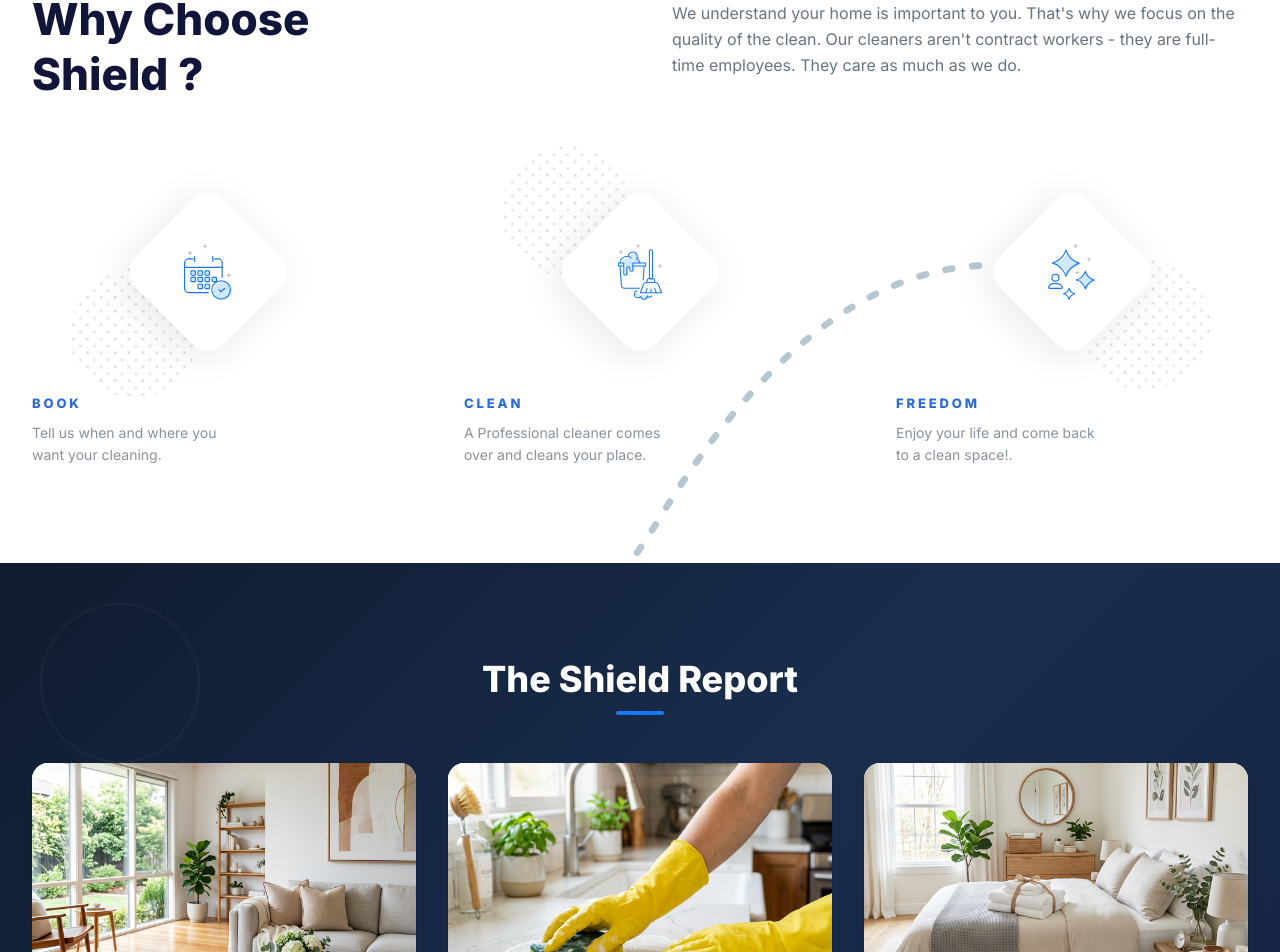
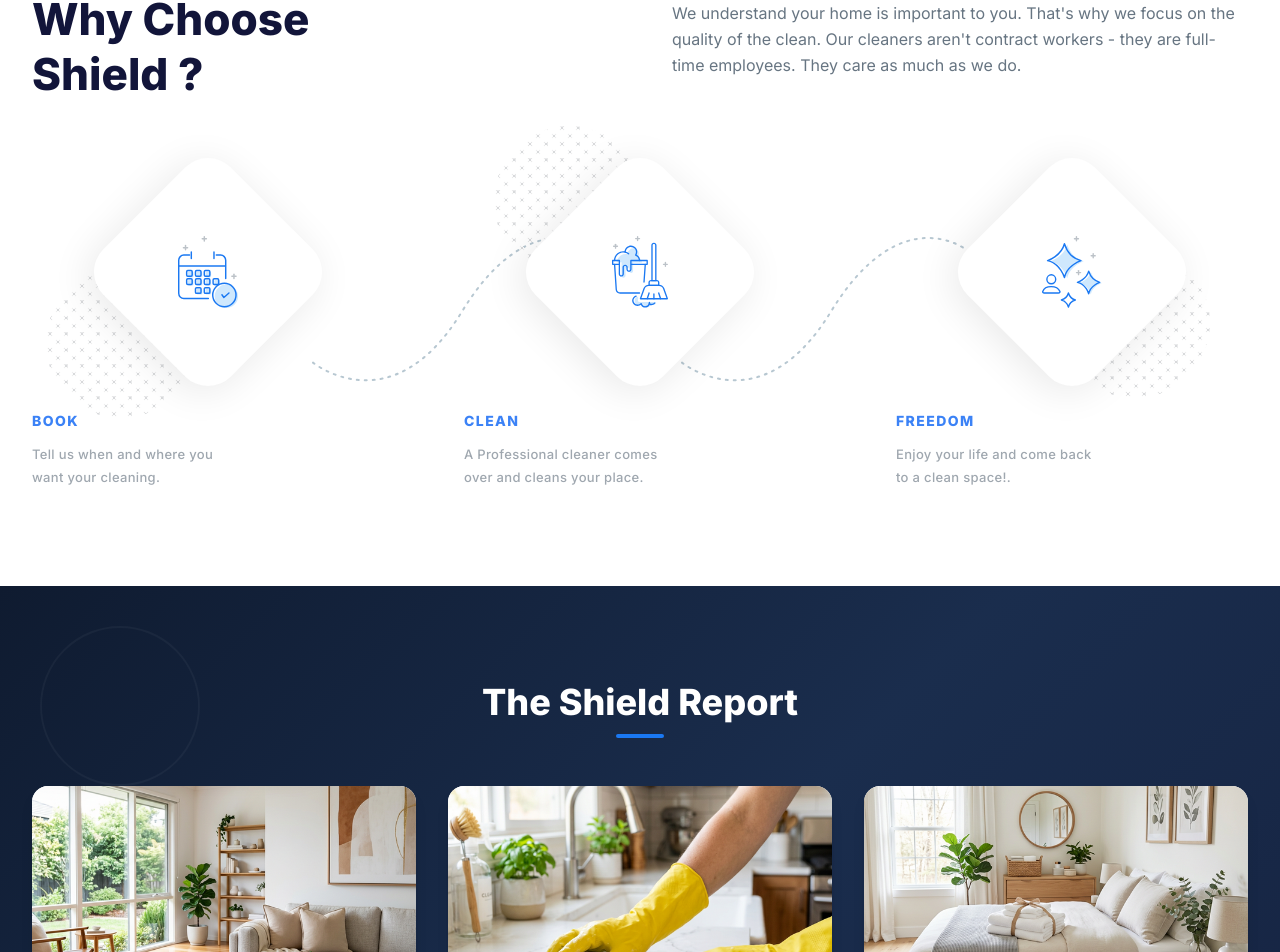
Before and after one commit to MichaelNdunwa/cleaning-service-booking-platform, a Next.js app in the folder frontend/: page / in a window 1280 px wide. Shown: the part 751-1703 px from the top of the page. Built offline with nearby package versions, Linux system fonts and the light colour scheme.

Commit message:
[IMP] 19: improved the 'How It Works Steps' grid

```diff
--- a/frontend/src/components/HowItWorksSteps.tsx
+++ b/frontend/src/components/HowItWorksSteps.tsx
@@ -31,25 +31,37 @@
 
 /* ── Dotted-circle position per card index ── */
 const dottedCirclePosition = [
-    "bottom-[-36px] left-[-48px]",   // Card 0 — BOOK
-    "top-[-36px] left-[-48px]",      // Card 1 — CLEAN
-    "bottom-[-28px] right-[-48px]",  // Card 2 — FREEDOM
+    "bottom-[-56px] left-[-72px]",   // Card 0 — BOOK (bottom-left)
+    "top-[-56px] left-[-56px]",      // Card 1 — CLEAN (top-left)
+    "bottom-[-36px] right-[-48px]",  // Card 2 — FREEDOM (bottom-right)
 ] as const;
 
 export default function HowItWorksSteps() {
     return (
         <div className="relative overflow-visible">
-            {/* ── Dashed curve path connecting diamonds (desktop only) ── */}
+            {/* ── Dashed curve paths connecting diamonds (desktop only) ── */}
             <div
-                className="hidden lg:block absolute top-[28%] left-[10%] right-[10%] z-0 pointer-events-none"
+                className="hidden lg:block absolute top-[18%] left-[23%] z-0 pointer-events-none"
                 aria-hidden="true"
             >
                 <Image
                     src="/images/curve-path.svg"
                     alt=""
-                    width={1000}
-                    height={120}
-                    className="w-full h-auto object-contain"
+                    width={287}
+                    height={143}
+                    className="object-contain"
+                />
+            </div>
+            <div
+                className="hidden lg:block absolute top-[18%] right-[23%] z-0 pointer-events-none"
+                aria-hidden="true"
+            >
+                <Image
+                    src="/images/curve-path.svg"
+                    alt=""
+                    width={287}
+                    height={143}
+                    className="object-contain"
                 />
             </div>
 
@@ -63,17 +75,17 @@
                             <div className="w-[180px] h-[180px] rotate-45 flex items-center justify-center transition-transform duration-300 ease-in-out group-hover:scale-[1.07]">
                                 {/* Inner white card */}
                                 <div
-                                    className="w-[124px] h-[124px] rounded-[22px] bg-white flex items-center justify-center"
+                                    className="w-[180px] h-[180px] rounded-[32px] bg-white flex items-center justify-center"
                                     style={{ boxShadow: "0 8px 40px rgba(0,0,0,0.09)" }}
                                 >
                                     {/* Icon — counter-rotated to appear upright */}
-                                    <div className="-rotate-45 w-[56px] h-[56px] relative">
+                                    <div className="-rotate-45 w-[72px] h-[72px] relative">
                                         <Image
                                             src={item.icon}
                                             alt={item.label}
                                             fill
                                             className="object-contain"
-                                            sizes="56px"
+                                            sizes="72px"
                                         />
                                     </div>
                                 </div>
@@ -81,7 +93,7 @@
 
                             {/* Dotted circle decoration — positioned per card */}
                             <div
-                                className={`absolute w-[130px] h-[130px] z-[-1] pointer-events-none ${dottedCirclePosition[index]}`}
+                                className={`absolute w-[150px] h-[150px] z-[-1] pointer-events-none ${dottedCirclePosition[index]}`}
                                 aria-hidden="true"
                             >
                                 <Image
@@ -89,18 +101,18 @@
                                     alt=""
                                     fill
                                     className="object-contain"
-                                    sizes="130px"
+                                    sizes="150px"
                                 />
                             </div>
                         </div>
 
                         {/* Step label */}
-                        <p className="text-[13px] font-extrabold tracking-[0.22em] text-[#2B6BE0] mb-2 mt-8">
+                        <p className="text-[14px] font-[800] tracking-[0.1em] text-[#3B82F6] mb-3 mt-12">
                             {item.label}
                         </p>
 
                         {/* Step description */}
-                        <p className="text-[14px] text-neutral-500 leading-relaxed max-w-[210px]">
+                        <p className="text-[13px] text-neutral-400 leading-[1.8] max-w-[210px] font-medium tracking-wide">
                             {item.description}
                         </p>
                     </div>
```
